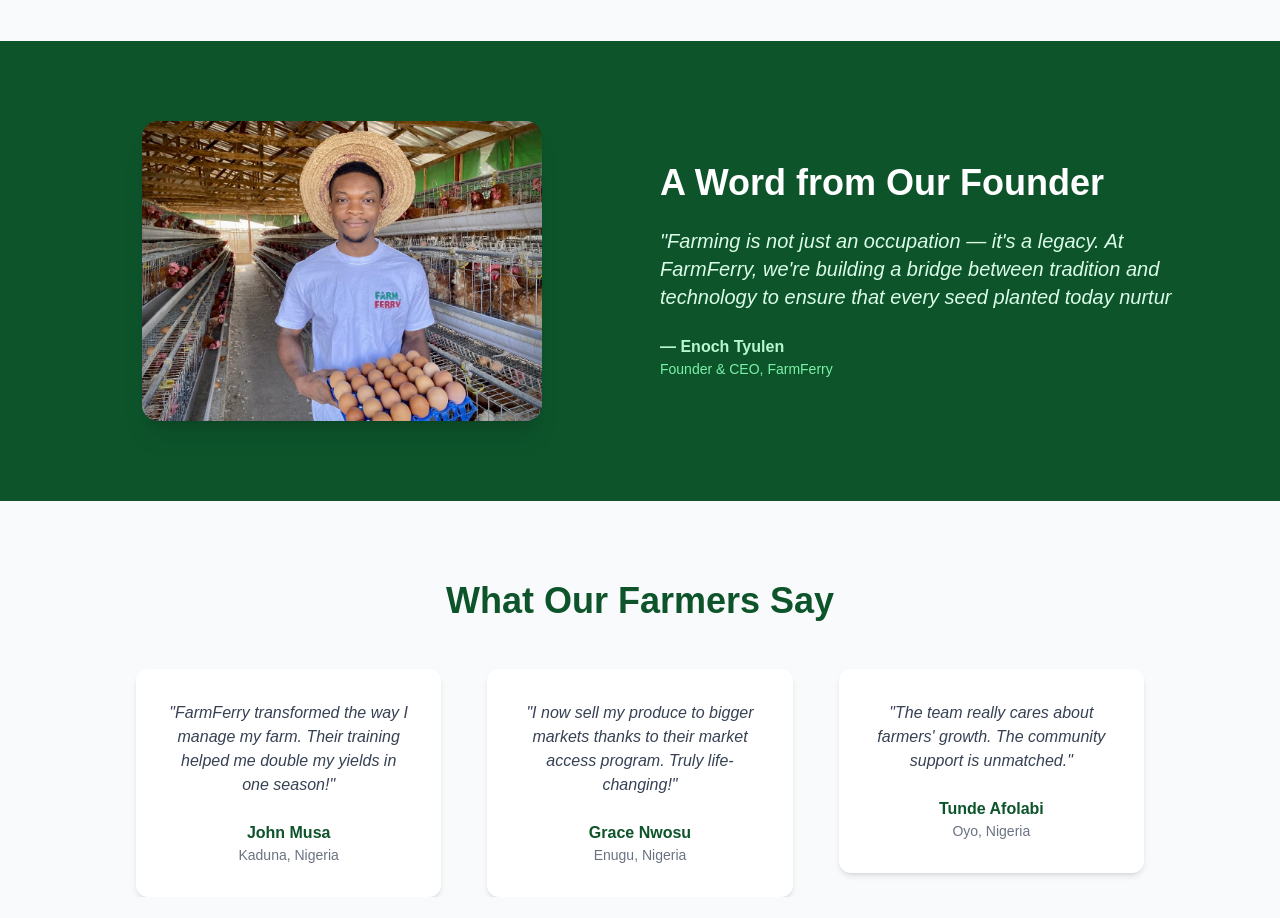
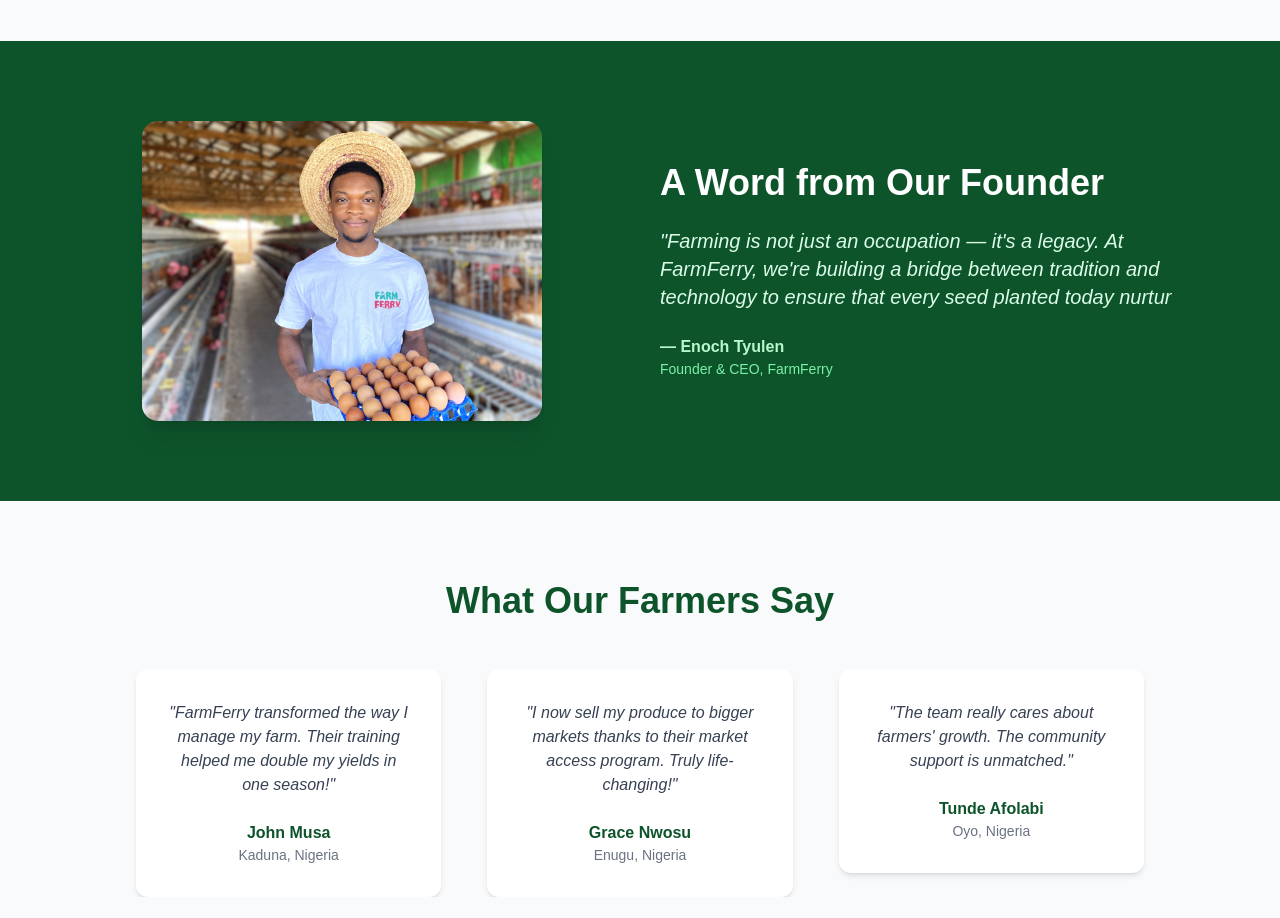
Before and after one commit to ProgramX402/farmferry-frontend, a Next.js app: page / in a window 1280 px wide. Shown: the part 2340-3258 px from the top of the page. Built offline with nearby package versions, Linux system fonts and the light colour scheme.

Commit message:
fixed frontend

```diff
--- a/app/page.tsx
+++ b/app/page.tsx
@@ -12,7 +12,12 @@ import "swiper/css/pagination";
 import { Autoplay, Pagination } from "swiper/modules";
 
 // === Typewriter Effect Helper ===
-function TypewriterText({ text, speed = 40 }) {
+interface TypewriterTextProps {
+  text: string;
+  speed?: number;
+}
+
+function TypewriterText({ text, speed = 40 }: TypewriterTextProps) {
   const [displayedText, setDisplayedText] = useState("");
   useEffect(() => {
     let index = 0;
@@ -330,7 +335,7 @@ export default function Home() {
             className="flex-1 flex justify-center"
           >
             <Image
-              src="/founder.jpg"
+              src="/founder2.jpg"
               alt="Founder"
               width={400}
               height={400}
@@ -435,6 +440,7 @@ export default function Home() {
           </div>
         </div>
       </section>
+
       {/* === Video Section === */}
       <section className="bg-white py-20 px-6 sm:px-10 overflow-x-hidden">
         <div className="max-w-6xl mx-auto">
@@ -528,6 +534,7 @@ export default function Home() {
           </motion.div>
         </div>
       </section>
+
       <FAQSection />
       <Newsletter />
     </motion.div>
```
Also changed, not shown: components/TypewriterText.tsx (+7 -1 lines), public/founder2.jpg (added). Lines whose indentation alone changed are shown as unchanged.
